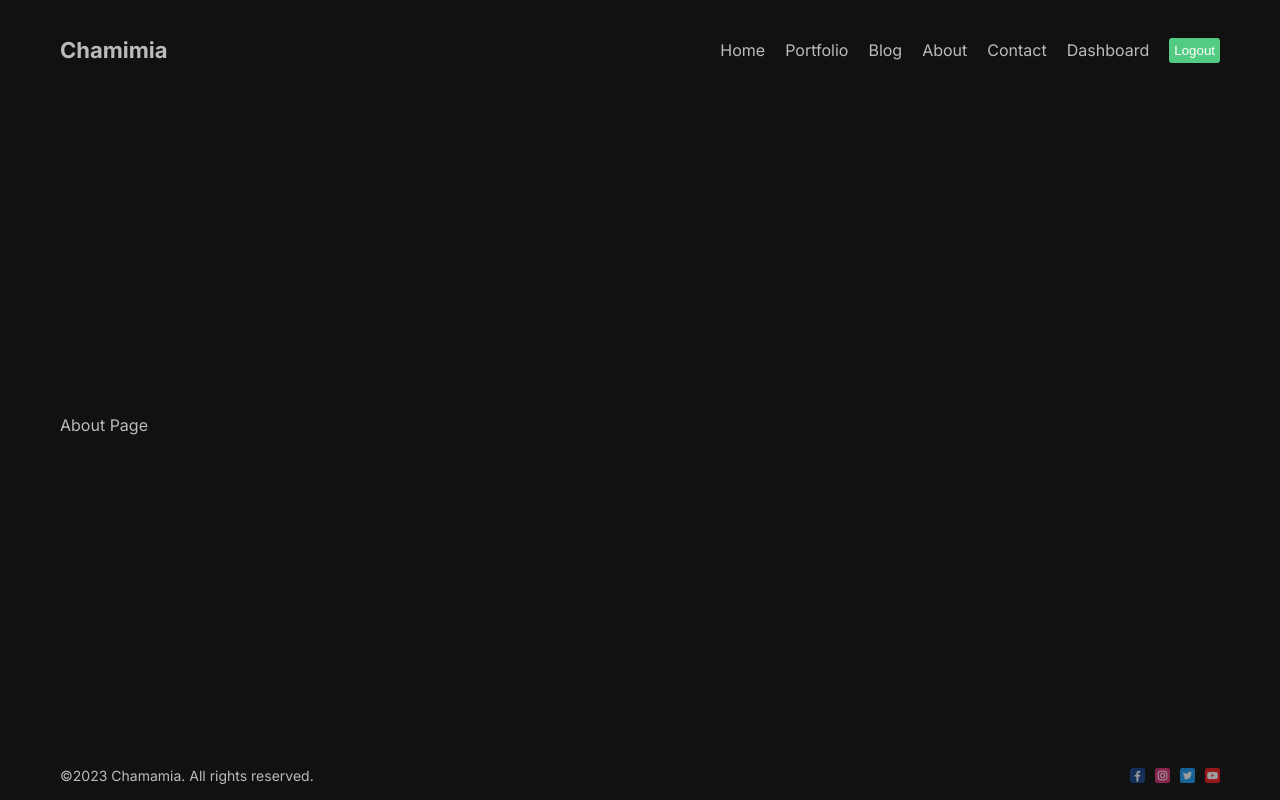
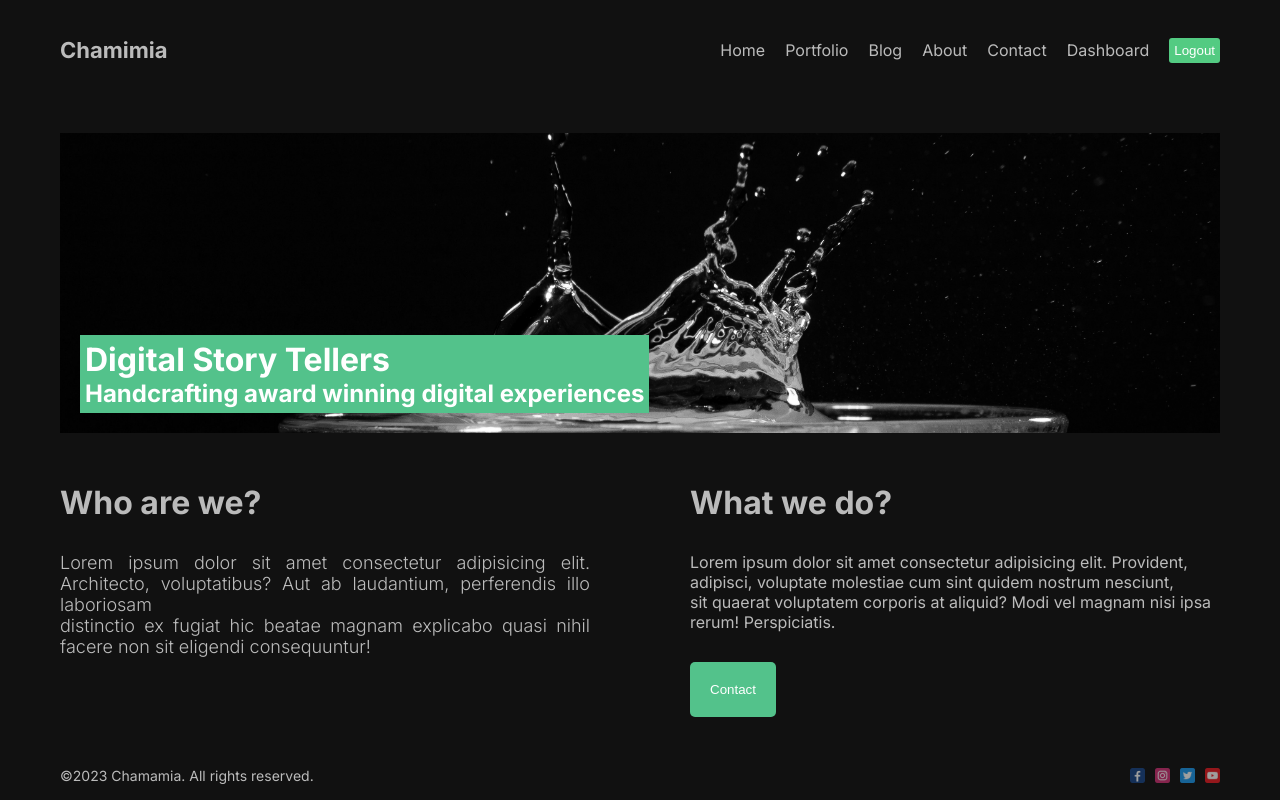
Before and after one commit to Chamika1016/FullStack, a Next.js app: page /about in a window 1280 px wide. Built offline with nearby package versions, Linux system fonts and the light colour scheme.

Commit message:
about page

```diff
--- /dev/null
+++ b/src/app/about/Page.module.css
@@ -0,0 +1,35 @@
+.container {
+}
+.imgContainer {
+  width: 100%;
+  height: 300px;
+  position: relative;
+}
+.img {
+  object-fit: cover;
+  filter: grayscale(100%);
+}
+.imgText {
+  position: absolute;
+  bottom: 20px;
+  left: 20px;
+  background-color: #53c28b;
+  padding: 5px;
+  color: white;
+}
+.textContainer {
+  display: flex;
+  gap: 100px;
+}
+.item {
+  flex: 1;
+  margin-top: 50px;
+  display: flex;
+  flex-direction: column;
+  gap: 30px;
+}
+.desc {
+  font-size: 18px;
+  font-weight: 300;
+  text-align: justify;
+}
--- a/src/app/about/page.jsx
+++ b/src/app/about/page.jsx
@@ -1,7 +1,45 @@
 import React from "react";
+import styles from "./Page.module.css";
+import Image from "next/image";
+import Button from "@/components/Button/Button";
 
 const page = () => {
-  return <div>About Page</div>;
+  return (
+    <div className={styles.container}>
+      <div className={styles.imgContainer}>
+        <Image src="/image.jpg" alt="" fill={true} className={styles.img} />
+        <div className={styles.imgText}>
+          <h1 className={styles.imgTitle}>Digital Story Tellers</h1>
+          <h2 className={styles.imgDesc}>
+            Handcrafting award winning digital experiences
+          </h2>
+        </div>
+      </div>
+      <div className={styles.textContainer}>
+        <div className={styles.item}>
+          <h1 className={styles.title}>Who are we?</h1>
+          <p className={styles.desc}>
+            Lorem ipsum dolor sit amet consectetur adipisicing elit. Architecto,
+            voluptatibus? Aut ab laudantium, perferendis illo laboriosam
+            <br />
+            distinctio ex fugiat hic beatae magnam explicabo quasi nihil facere
+            non sit eligendi consequuntur!
+          </p>
+        </div>
+        <div className={styles.item}>
+          <h1 className={styles.title}>What we do?</h1>
+          <p>
+            Lorem ipsum dolor sit amet consectetur adipisicing elit. Provident,
+            adipisci, voluptate molestiae cum sint quidem nostrum nesciunt,
+            <br />
+            sit quaerat voluptatem corporis at aliquid? Modi vel magnam nisi
+            ipsa rerum! Perspiciatis.
+          </p>
+          <Button url="/contact" text="Contact" />
+        </div>
+      </div>
+    </div>
+  );
 };
 
 export default page;
--- a/src/app/page.jsx
+++ b/src/app/page.jsx
@@ -2,6 +2,7 @@ import Image from "next/image";
 import styles from "./page.module.css";
 
 import Hero from "../../public/hero.png";
+import Button from "@/components/Button/Button";
 
 export default function Home() {
   return (
@@ -14,7 +15,7 @@ export default function Home() {
           Turning your idea into reality.we bring together the teams from the
           global tech industry .
         </p>
-        <button className={styles.button}>See Our Works</button>
+        <Button url="/portfolio" text="See Our Works" />
       </div>
 
       <div className={styles.item}>
--- /dev/null
+++ b/src/components/Button/Button.jsx
@@ -0,0 +1,13 @@
+import React from "react";
+import styles from "./Button.module.css";
+import Link from "next/link";
+
+const Button = ({ text, url }) => {
+  return (
+    <Link href={url}>
+      <button className={styles.container}>{text}</button>
+    </Link>
+  );
+};
+
+export default Button;
--- /dev/null
+++ b/src/components/Button/Button.module.css
@@ -0,0 +1,9 @@
+.container {
+  padding: 20px;
+  cursor: pointer;
+  background-color: #53c28b;
+  border: none;
+  border-radius: 5px;
+  width: max-content;
+  color: white;
+}
```
Also changed, not shown: src/app/page.module.css (+0 -9 lines), public/image.jpg (added).
